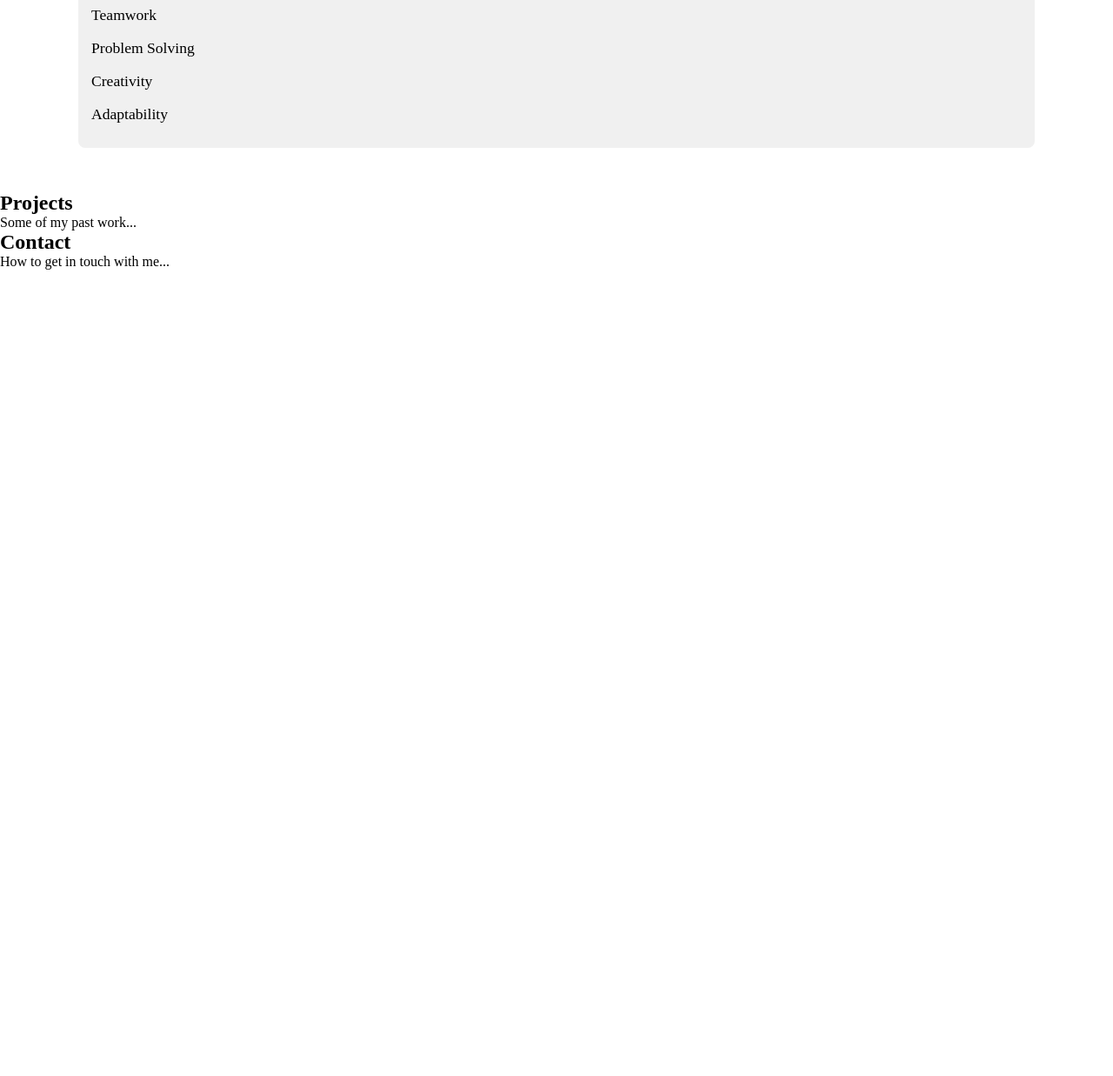
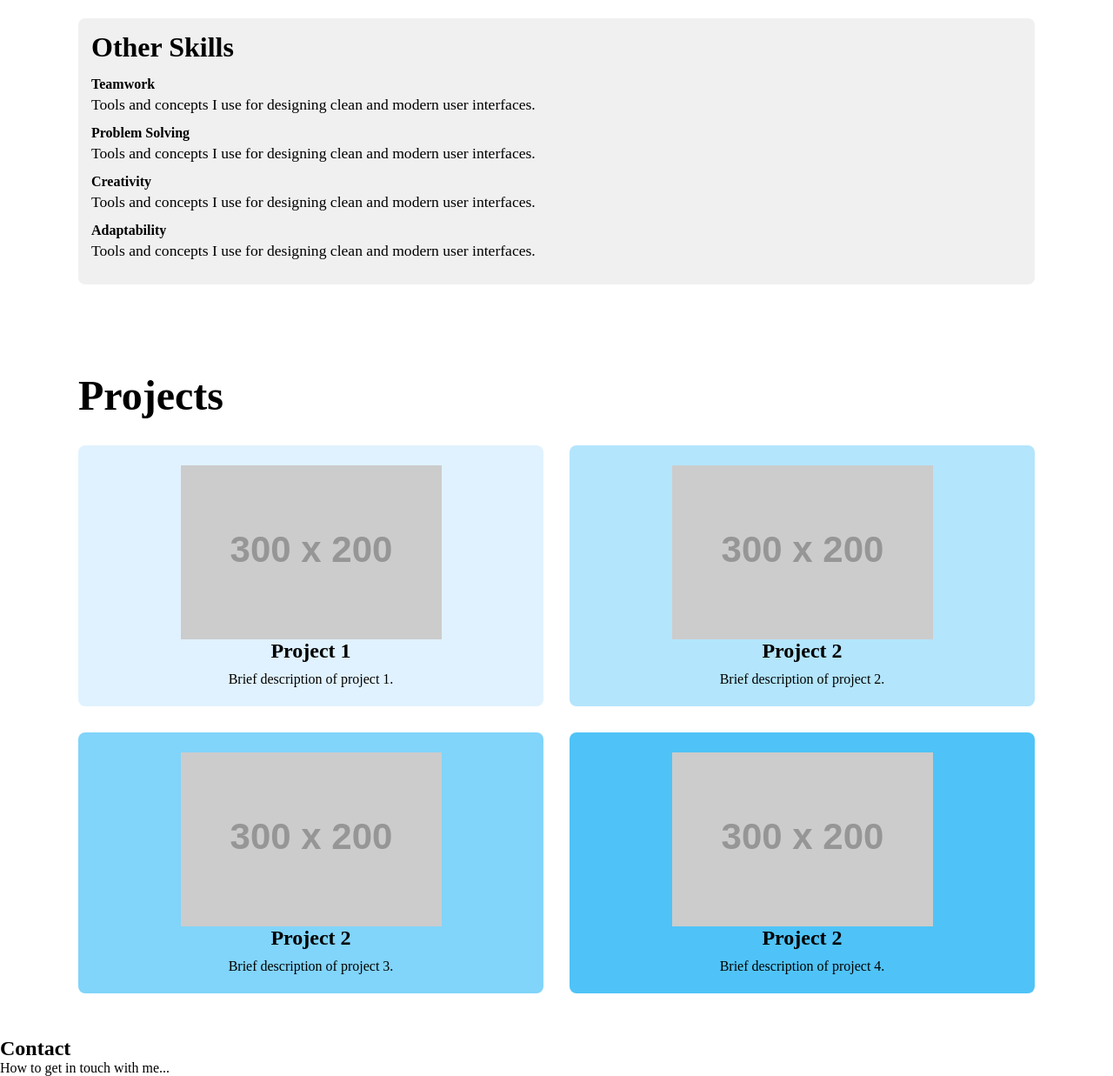
Before and after one commit to Eloi49/my-portfolio, a plain HTML site: page index.html in a window 1280 px wide. Shown: the part 1457-2694 px from the top of the page at 87% size. Before the commit the page ends 1767 px from the top, so only its background shows below. Drawn offline with Linux system fonts and the light colour scheme; placeholder pictures from the web are drawn by us.

Commit message:
projects section updated

```diff
--- a/assets/css/styles.css
+++ b/assets/css/styles.css
@@ -156,6 +156,11 @@ nav ul {
     padding: 50px;
 }
 
+#skills h2{
+    font-size: 3rem;
+    margin-bottom: 30px;
+}
+
 
 .skills-container {
     display: flex; /* Coloca los divs en línea */
@@ -206,3 +211,75 @@ nav ul {
     line-height: 1.6;
     margin-bottom: 10px;
 }
+
+
+ /* Projects */
+#projects {
+    max-width: 1200px;
+    margin: 0 auto;
+    padding: 50px;
+}
+
+#projects h2 {
+    font-size: 3rem;
+    margin-bottom: 30px;
+}
+
+.projects-container {
+    display: grid;
+    grid-template-columns: repeat(2, 1fr);
+    grid-template-rows: repeat(2, 300px);
+    gap: 30px;
+}
+
+ .project-card {
+    position: relative;
+    overflow: hidden;
+    border-radius: 8px;
+    padding: 20px;
+    display: flex;
+    flex-direction: column;
+    justify-content: center;
+    align-items: center;
+    text-align: center;
+    transition: transform 0.3s ease;
+    cursor: pointer;
+}
+
+.project-card:hover {
+    transform: scale(1.05);
+  }
+
+
+.project-card .overlay {
+    position: absolute;
+    top: 0;
+    left: 0;
+    width: 100%;
+    height: 100%;
+    background-color: rgba(0, 0, 0, 0.1);
+    opacity: 0;
+    transition: opacity 0.3s ease;
+    z-index: 0;
+    pointer-events: none; /* ← Esto evita interferencias */
+}
+
+.project-card:hover .overlay {
+    opacity: 1;
+}
+
+.project-card h4 {
+    font-size: 1.5rem;
+    margin-bottom: 10px;
+    z-index: 1;
+}
+
+.project-card p {
+    font-size: 1rem;
+    z-index: 1;
+}
+
+.project-card:nth-child(1) { background-color: #e0f2ff; }
+.project-card:nth-child(2) { background-color: #b3e5fc; }
+.project-card:nth-child(3) { background-color: #81d4fa; }
+.project-card:nth-child(4) { background-color: #4fc3f7; }
--- a/index.html
+++ b/index.html
@@ -55,6 +55,7 @@
          </section>
 
         <section id="skills">
+            <h2>Skills</h2>
             <div class = "skills-container">
                  <div class = "frontend-skills">
                     <h3>Frontend</h3>
@@ -76,17 +77,48 @@
 
             <div class="personal-skills">
                 <h3>Other Skills</h3>
-                <p>Teamwork</p>
-                <p>Problem Solving</p>
-                <p>Creativity</p>
-                <p>Adaptability</p>
+                <h4>Teamwork</h4>
+                <p>Tools and concepts I use for designing clean and modern user interfaces.</p>
+                <h4>Problem Solving</h4>
+                <p>Tools and concepts I use for designing clean and modern user interfaces.</p>
+                <h4>Creativity</h4>
+                <p>Tools and concepts I use for designing clean and modern user interfaces.</p>
+                <h4>Adaptability</h4>
+                <p>Tools and concepts I use for designing clean and modern user interfaces.</p>
             </div>
         </section>
 
         <section id="projects">
             <h2>Projects</h2>
-            <p>Some of my past work...</p>
-        </section>
+            <div class="projects-container">
+
+              <div class="project-card">
+                <div class="overlay"></div>
+                <img src="https://via.placeholder.com/300x200" alt="Project 1">
+                <h4>Project 1</h4>
+                <p>Brief description of project 1.</p>
+              </div>
+              <div class="project-card">
+                <div class="overlay"></div>
+                <img src="https://via.placeholder.com/300x200" alt="Project 2">
+                  <h4>Project 2</h4>
+                  <p>Brief description of project 2.</p>
+                </div>
+              <div class="project-card">
+                <div class="overlay"></div>
+                <img src="https://via.placeholder.com/300x200" alt="Project 3">
+                  <h4>Project 2</h4>
+                  <p>Brief description of project 3.</p>
+                </div>
+              <div class="project-card">
+                <div class="overlay"></div>
+                <img src="https://via.placeholder.com/300x200" alt="Project 4">
+                  <h4>Project 2</h4>
+                  <p>Brief description of project 4.</p>
+                </div>
+            </div>
+          </section>
+
 
         <section id="contact">
             <h2>Contact</h2>
```
